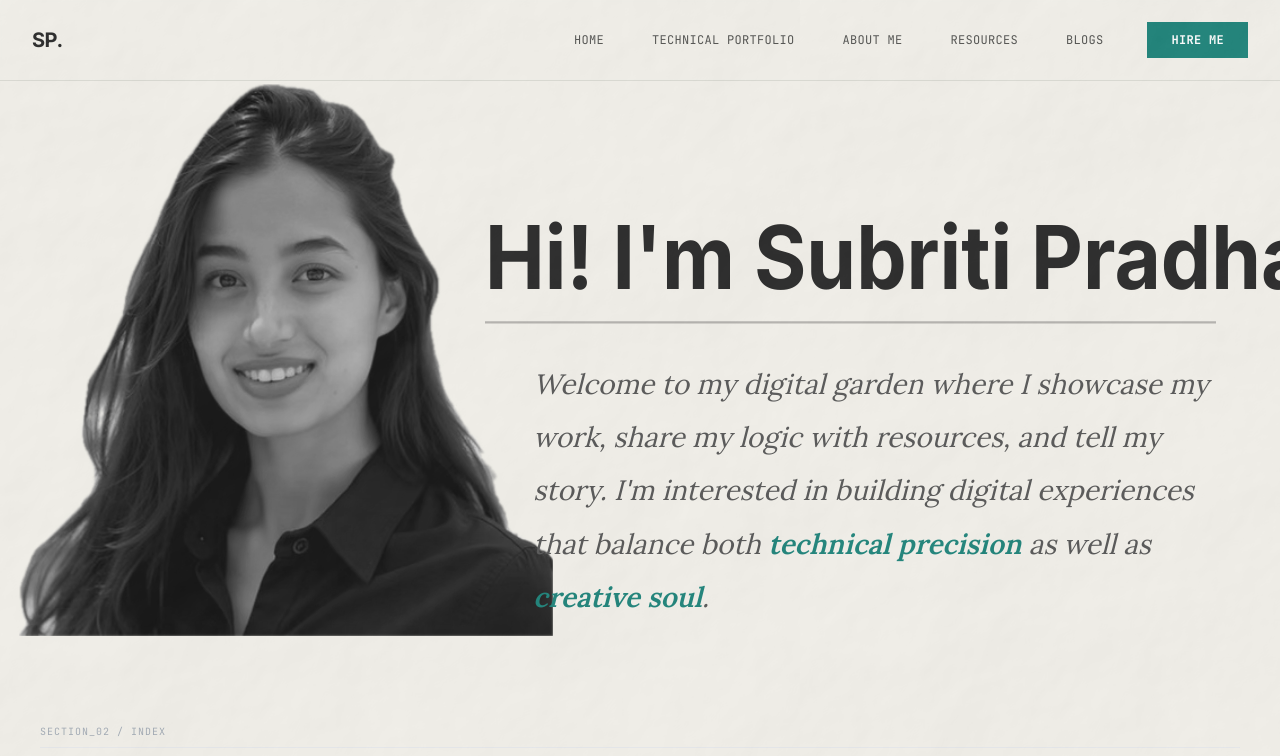
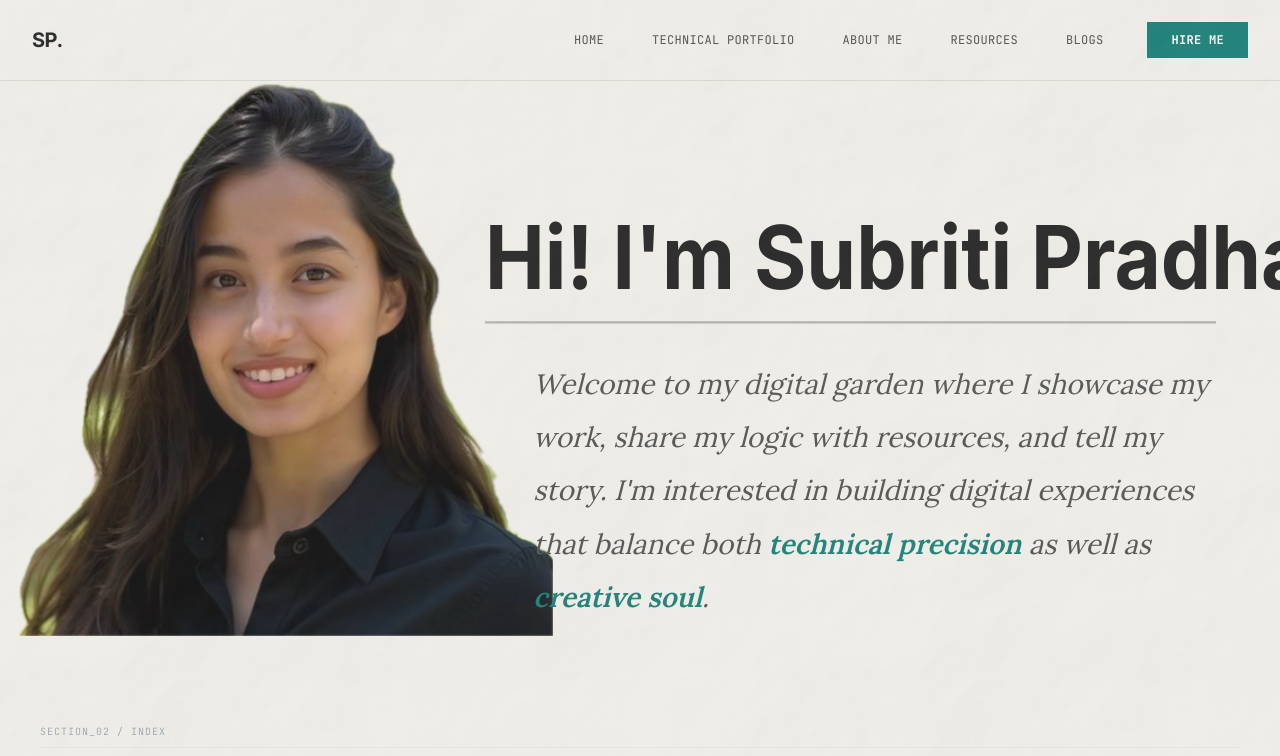
Before and after one commit to subritii/Personal-Website, a Next.js app: page / in a window 1280 px wide. Shown: the top 756 px of the page. Built offline with nearby package versions, Linux system fonts and the light colour scheme; a web font is replaced by a local one.

Commit message:
Fix: Show hero portrait in natural color instead of grayscale

```diff
--- a/app/components/Hero.tsx
+++ b/app/components/Hero.tsx
@@ -14,7 +14,7 @@ const Hero = () => {
                   src="/portrait_cutout.png"
                   alt="Subriti Pradhan"
                   fill
-                  className="object-contain object-top grayscale hover:grayscale-0 transition-all duration-1000 ease-out"
+                  className="object-contain object-top"
                   priority
                   quality={100}
                   unoptimized
```
